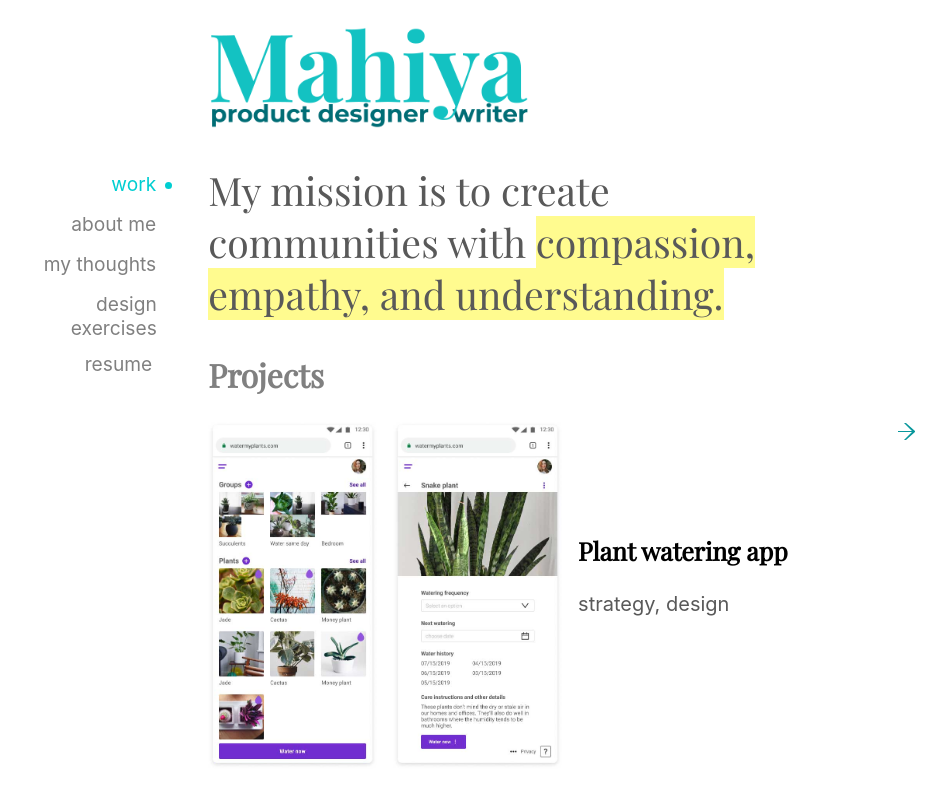
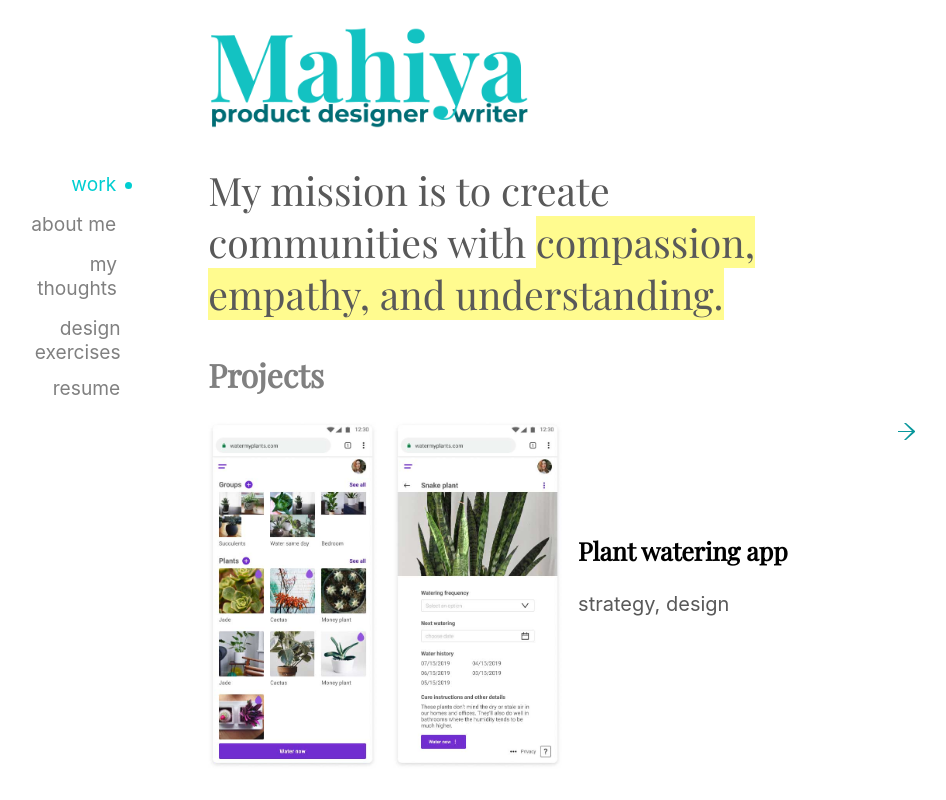
Before and after one commit to vishalicious213/mahiya, a React (Create React App) app: page / in a window 1280 px wide. Shown: the top 800 px of the page, without its empty margins (179-1125 px from the left). Built offline with nearby package versions, Linux system fonts and the light colour scheme.

Commit message:
sidebar moved further left from main content

```diff
--- a/src/styles/sidebar.css
+++ b/src/styles/sidebar.css
@@ -31,7 +31,9 @@
   }
 
   .side-spacer {
-    margin-right: 1.5rem;
+    /* margin-right: 3.5rem; */
+    padding-right: 1rem;
+    /* background: black; */
   }
 
   @media (min-width: 768px) {
@@ -50,6 +52,7 @@
       color: gray;
       font-size: .9rem;
       margin-bottom: .5rem;
+      margin-right: 2.5rem;
       transition-duration: 1s;
       display: flex;
       justify-content: flex-end;
```
